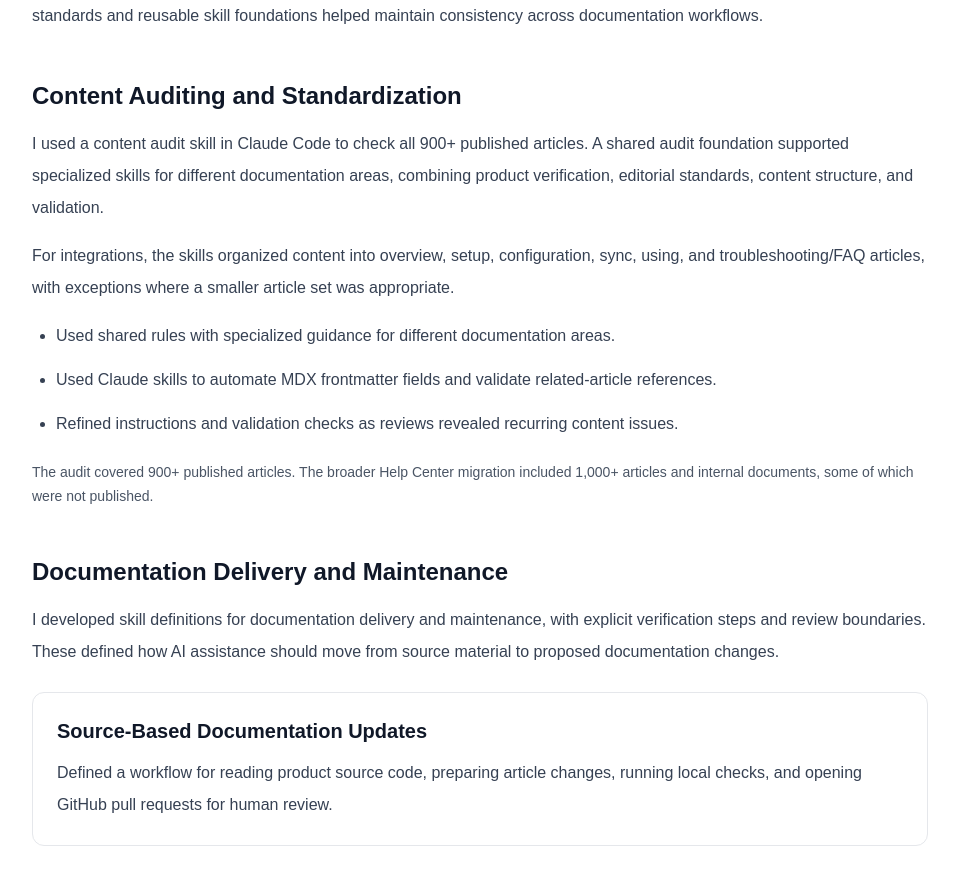
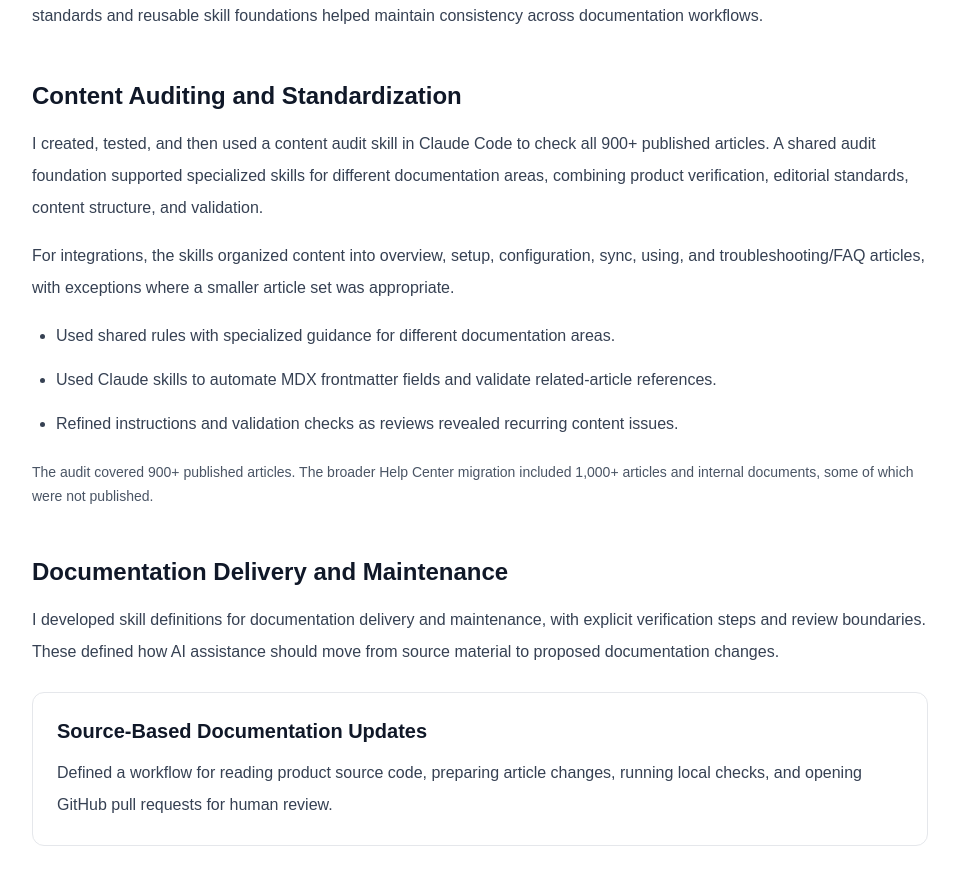
Before and after one commit to jdaludado/djdaludado-portfolio, a Next.js app in the folder portfolio/: page /projects/ai-workflows in a window 1280 px wide. Shown: the part 880-1750 px from the top of the page, without its empty margins (160-1119 px from the left). Built offline with nearby package versions, Linux system fonts and the light colour scheme.

Commit message:
Clarify ownership of content audit skill

```diff
--- a/portfolio/src/app/projects/ai-workflows/page.tsx
+++ b/portfolio/src/app/projects/ai-workflows/page.tsx
@@ -124,11 +124,12 @@ export default function AIWorkflowsCaseStudy() {
           </h2>
 
           <p className="mt-4 leading-8 text-gray-700">
-            I used a content audit skill in Claude Code to check
-            all 900+ published articles. A shared audit foundation
-            supported specialized skills for different
-            documentation areas, combining product verification,
-            editorial standards, content structure, and validation.
+            I created, tested, and then used a content audit skill
+  in Claude Code to check all 900+ published articles.
+  A shared audit foundation supported specialized skills
+  for different documentation areas, combining product
+  verification, editorial standards, content structure,
+  and validation.
           </p>
 
           <p className="mt-4 leading-8 text-gray-700">
```
